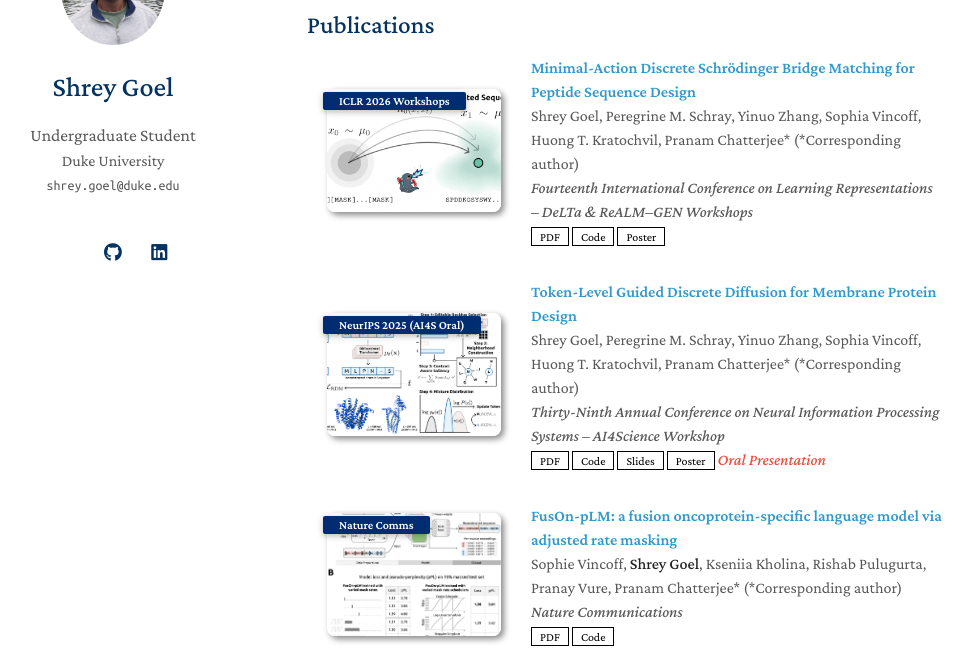
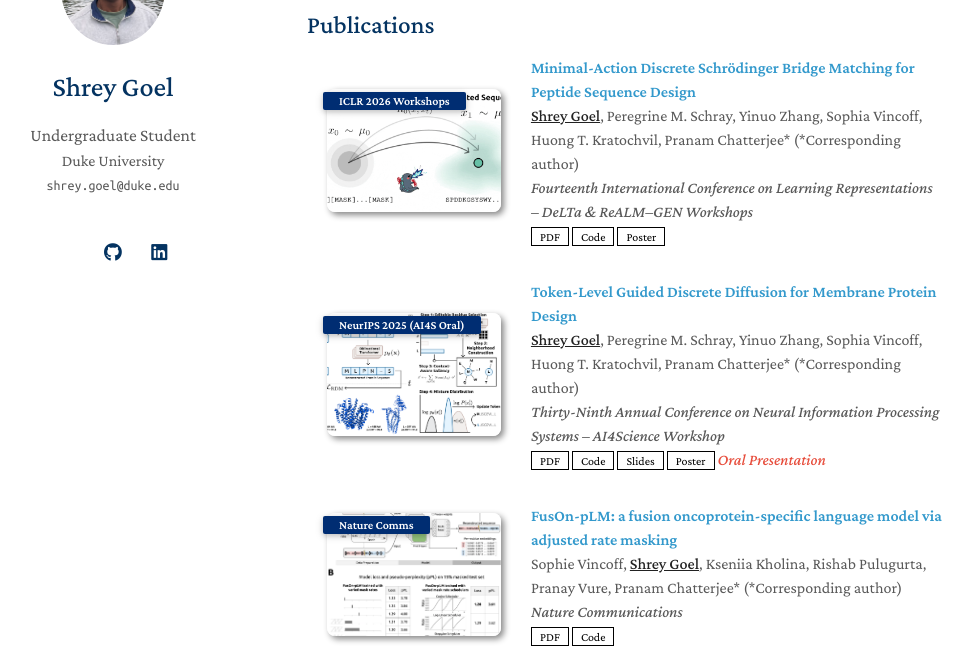
Before and after one commit to shreygoel09/shreygoel09.github.io, a Jekyll site: the page built from index.md, in a window 1280 px wide and 900 px high, scrolled down 447 px. Shown: the part 153-813 px from the top of the window, without its empty margins (163-1136 px from the left). Built offline with Jekyll 4.4.1, drawn with Linux system fonts in a browser that asks for light colours; a style sheet for code colours, icons or effects is not loaded; our own code applies the rules of GitHub Pages for plain Markdown files.

```diff
--- a/_data/publications.yml
+++ b/_data/publications.yml
@@ -1,7 +1,7 @@
 main:
 
   - title: "Minimal-Action Discrete Schrödinger Bridge Matching for Peptide Sequence Design"
-    authors: Shrey Goel, Peregrine M. Schray, Yinuo Zhang, Sophia Vincoff, Huong T. Kratochvil, Pranam Chatterjee* (*Corresponding author)
+    authors: <strong><u>Shrey Goel</u></strong>, Peregrine M. Schray, Yinuo Zhang, Sophia Vincoff, Huong T. Kratochvil, Pranam Chatterjee* (*Corresponding author)
     conference_short: ICLR 2026 Workshops
     conference: Fourteenth International Conference on Learning Representations – DeLTa & ReALM–GEN Workshops
     pdf: https://openreview.net/forum?id=94KB26ww3D
@@ -10,7 +10,7 @@ main:
     image: ./assets/img/madsbm.gif
 
   - title: "Token-Level Guided Discrete Diffusion for Membrane Protein Design"
-    authors: Shrey Goel, Peregrine M. Schray, Yinuo Zhang, Sophia Vincoff, Huong T. Kratochvil, Pranam Chatterjee* (*Corresponding author)
+    authors: <strong><u>Shrey Goel</u></strong>, Peregrine M. Schray, Yinuo Zhang, Sophia Vincoff, Huong T. Kratochvil, Pranam Chatterjee* (*Corresponding author)
     conference_short: NeurIPS 2025 (AI4S Oral)
     conference: Thirty-Ninth Annual Conference on Neural Information Processing Systems – AI4Science Workshop
     pdf: https://arxiv.org/abs/2410.16735
@@ -21,7 +21,7 @@ main:
     notes: Oral Presentation
 
   - title: "FusOn-pLM: a fusion oncoprotein-specific language model via adjusted rate masking"
-    authors: Sophie Vincoff, <strong>Shrey Goel</strong>, Kseniia Kholina, Rishab Pulugurta, Pranay Vure, Pranam Chatterjee* (*Corresponding author)
+    authors: Sophie Vincoff, <strong><u>Shrey Goel</u></strong>, Kseniia Kholina, Rishab Pulugurta, Pranay Vure, Pranam Chatterjee* (*Corresponding author)
     conference_short: Nature Comms
     conference: Nature Communications
     pdf: https://www.nature.com/articles/s41467-025-56745-6
```
